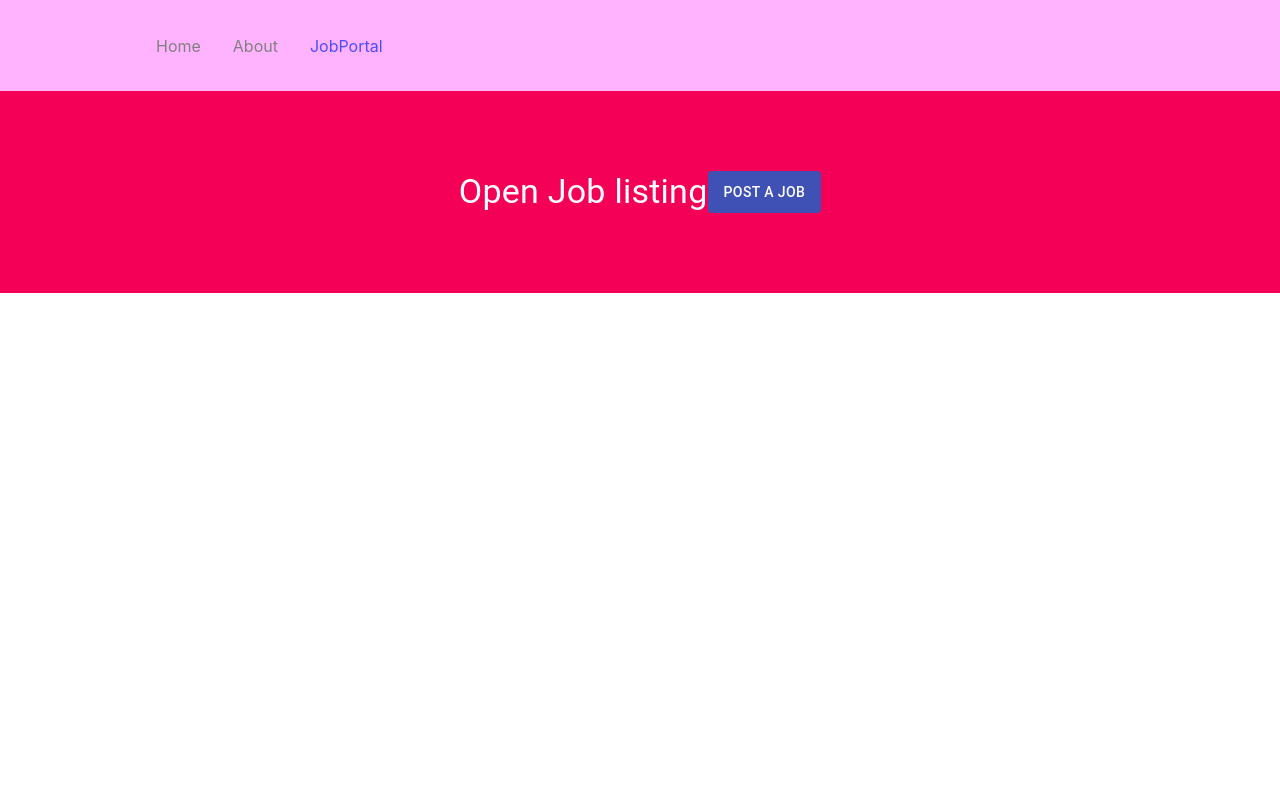
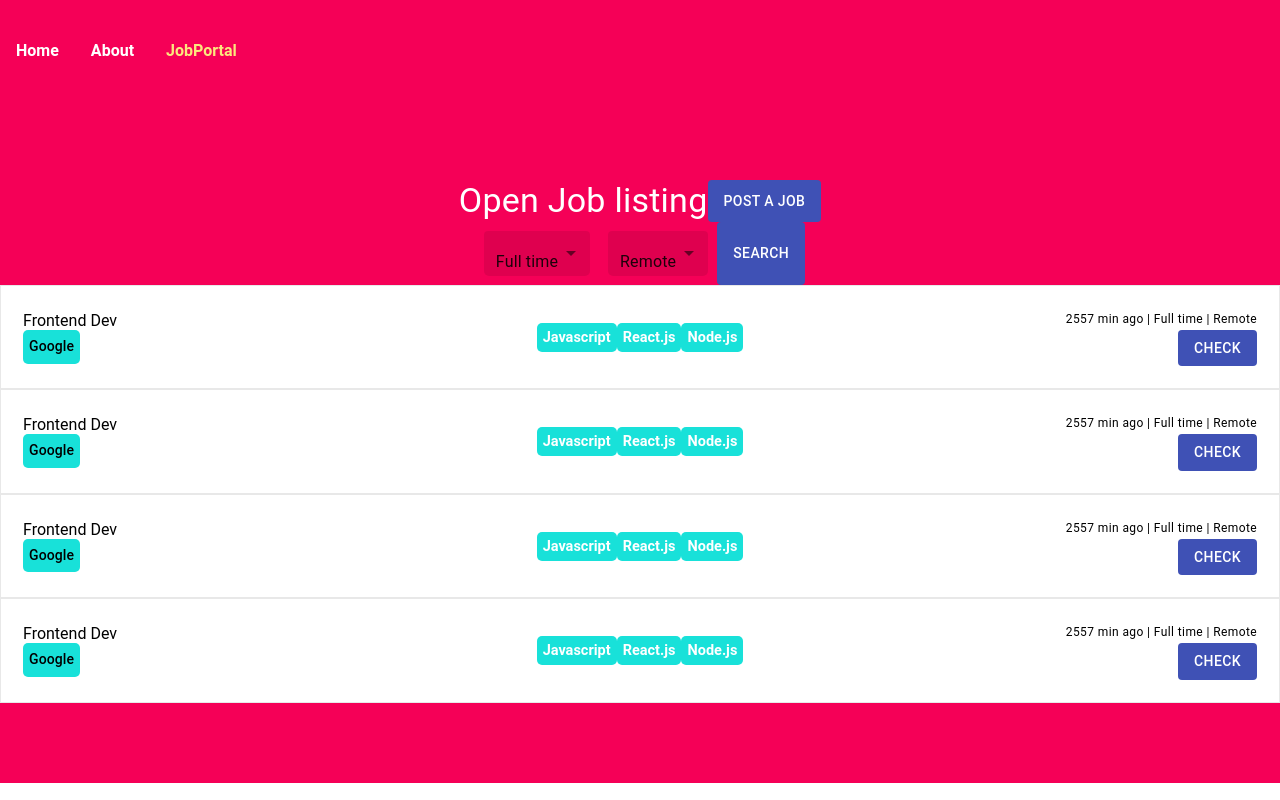
Before and after one commit to sukhmani0345/Employ-Her, a React (Create React App) app in the folder client/: page /jobportal in a window 1280 px wide. Built offline with nearby package versions, Linux system fonts and the light colour scheme.

Commit message:
Updated front-end

```diff
--- a/client/src/App.css
+++ b/client/src/App.css
@@ -1,4 +1,5 @@
-.App {
+
+/* .App {
   text-align: center;
 }
 
@@ -14,6 +15,7 @@
 }
 
 .App-header {
+  font: 'Roboto', sans-serif;
   background-color: #282c34;
   min-height: 100vh;
   display: flex;
@@ -35,4 +37,4 @@
   to {
     transform: rotate(360deg);
   }
-}
+} */
--- a/client/src/App.js
+++ b/client/src/App.js
@@ -10,6 +10,7 @@ import Home from './pages'
 import About from './pages/about';
 import JobPortal from './pages/jobportal';
 import HomeS from './pages/Home_Authentication/homeS';
+// import SearchBar from './components/SearchBar';
 
 function App(){
 
--- a/client/src/components/Navbar/index.jsx
+++ b/client/src/components/Navbar/index.jsx
@@ -4,9 +4,8 @@ import {Nav, NavLink, NavMenu } from "./NavbarElements";
 const Navbar = () => {
 
     return (
-
         <>
-            <Nav>
+            <Nav className = "nav">
                 <NavMenu><NavLink to="/homeS" activeStyle>
                         Home
                     </NavLink>
--- a/client/src/index.css
+++ b/client/src/index.css
@@ -1,13 +1,10 @@
 body {
   margin: 0;
-  font-family: -apple-system, BlinkMacSystemFont, 'Segoe UI', 'Roboto', 'Oxygen',
-    'Ubuntu', 'Cantarell', 'Fira Sans', 'Droid Sans', 'Helvetica Neue',
-    sans-serif;
+  font-family:'Roboto', sans-serif;
   -webkit-font-smoothing: antialiased;
   -moz-osx-font-smoothing: grayscale;
 }
 
 code {
-  font-family: source-code-pro, Menlo, Monaco, Consolas, 'Courier New',
-    monospace;
+  font-family: 'Roboto', sans-serif;
 }
--- a/client/src/pages/index.jsx
+++ b/client/src/pages/index.jsx
@@ -2,7 +2,8 @@ import React from 'react';
 
 const Home = () => {
   return (
-    <div>
+    <div className='home'>
+      {/* <img src="https://www.shutterstock.com/image-photo/indian-women-using-laptop-village-600w-1855069963.jpg" alt="React Image" /> */}
       <h1>Welcome to GeeksforGeeks</h1>
     </div>
   );
--- /dev/null
+++ b/client/src/pages/jobportal.css
@@ -0,0 +1,64 @@
+.wrapper{
+    background-color: white;
+    display: inline-flex;
+    /* box-shadow: 0px 1px 5px rgba(0. 0. 0. 0.1); */
+    border-radius: 5px;
+    text-align: center;
+    height: 45px;
+    margin: 9px;
+}
+
+.wrapper1{
+    padding: 20px;
+}
+
+
+.wrapper2{
+    border: 1px solid #e8e8e8;
+    padding: 2px;
+    transition: 0.3s;
+}
+
+
+wrapper2:hover{
+    box-shadow: 0px 5px 25px rgba(0. 0. 0. 0.1);
+    border-left: 6px solid blue;
+}
+
+.companyName{
+    font-size: 13.5px;
+    background-color:#18E1D9 ;
+    padding: 6px;
+    border-radius: 5px;
+    display: inline-block;
+    font-weight: 600;
+}
+
+
+
+.skillchip{
+    margin: 4px;
+    padding: 6px;
+    font-size: 14.5px;
+    border-radius: 5px;
+    transition: .3s;
+    cursor: pointer;
+    font-weight: 600;
+    background-color: #18E1D9;
+    color: #fff;
+}
+
+.button{
+    margin-left: 900px;
+}
+
+.typo{
+    margin-left:10px;
+    font-family: 'Roboto', sans-serif ;
+}
+
+/* .cont1{
+  background-color: #F96167;
+  background-repeat: no-repeat;
+  background-size: auto;
+} */
--- a/client/src/pages/jobportal.jsx
+++ b/client/src/pages/jobportal.jsx
@@ -11,19 +11,169 @@
 // export default JobPortal;
 
 import React from 'react';
-import { Box, Grid, Typography, Button, ThemeProvider} from '@material-ui/core';
+import { Box, Grid, Typography, Button, ThemeProvider, makeStyles, Select, MenuItem} from '@material-ui/core';
+import "./jobportal.css";
+
+const skills = ["Javascript", "React.js", "Node.js"];
+
+// const useStyles = makeStyles((theme)=> ({
+//     wrapper: {
+//         border:'1px solid #e8e8e8',
+
+//     },
+//     companyName: {
+//         font-size: "13.5px",
+//         background-
+//     }
+// }));
+// const useStyles = makeStyles({
+
+//     wrapper: {
+//         backgroundColor: "#fff !important",
+//         display: "flex !important",
+//         boxShadow: "0px 1px 5px rgba(0. 0. 0. 0.1) !important",
+//         borderRadius: "5px!important",
+//         "& > *":{
+//             flex: 1,
+//             height: "45px !important",
+//             margin: "8px !important",
+//         },
+//     }
+// });
 
 export default (props) =>(
-<Box py={10} bgcolor="secondary.main" color = "White">
-    <Grid container justifyContent="center" >
-        <Grid item x = {10}>
-            <Box display = "flex" justifyContent="space-between">
-            <Typography variant ="h4">
-                Open Job listing
-            </Typography>
-            <Button variant = "contained" color = "primary" disableElevation>Post a Job</Button>
+
+    <Box py = {10} bgcolor = "secondary.main" color = "white">
+        <Grid container bgcolor="secondary.main" className='cont1' justify = "center" >
+                <Box className = 'headerbox' display = "flex" justifyContent="space-between">
+                <Typography variant ="h4" className = 'typo'>
+                    Open Job listing
+                </Typography>
+                <Button className = 'button' variant = "contained" color = "primary" disableElevation>Post a Job</Button>
+                </Box>
+        </Grid>
+        <Box justifyContent="center" display="flex">
+                <Select className = "wrapper" disableUnderline variant = "filled" defaultValue="Full time">
+                    <MenuItem value =  "Full time">Full time</MenuItem>
+                    <MenuItem value =  "Part time">Part time</MenuItem>
+                    <MenuItem value =  "Contract">Contract</MenuItem>
+                </Select>
+                <Select className = "wrapper" disableUnderline variant = "filled" defaultValue="Remote">
+                    <MenuItem value =  "Remote">Remote</MenuItem>
+                    <MenuItem value =  "In Office">In Office</MenuItem>
+                </Select>
+                <Button  color = "primary" variant = "contained" disableElevation>
+                    Search
+                </Button>
             </Box>
-        </Grid>
-    </Grid>
-</Box>
-);
+            <Box className="wrapper2" bgcolor="white" color = "black">
+                <Grid container className = "wrapper1" alignItems='center'>
+                    <Grid item xs>
+                        <Typography variant="subtitel">Frontend Dev</Typography><br></br>
+                        <Typography variant="subtitle2" className='companyName'>Google</Typography>
+                    </Grid>
+                    <Grid item container xs justifyContent="center" display="flex">
+                        {skills.map(skill =>
+                        <Grid key={skill} className = "skillchip" item>
+                            {skill}
+                        </Grid>)}
+                    </Grid>
+                    <Grid item container direction="column" alignItems='flex-end' xs>
+                    <Grid item>
+                        <Typography variant="caption">2557 min ago | Full time | Remote</Typography>
+                    </Grid>
+                    <Grid item>
+                        <Box mp = {2}>
+                        <Button  color = "primary" variant = "contained" disableElevation>
+                    Check
+                </Button>
+                        {/* <Button variant = "outlined" m = {5} p={5}>Check</Button> */}
+                        </Box>
+                    </Grid>
+                    </Grid>
+                </Grid>
+            </Box>
+            <Box className="wrapper2" bgcolor="white" color = "black">
+                <Grid container className = "wrapper1" alignItems='center'>
+                    <Grid item xs>
+                        <Typography variant="subtitel">Frontend Dev</Typography><br></br>
+                        <Typography variant="subtitle2" className='companyName'>Google</Typography>
+                    </Grid>
+                    <Grid item container xs justifyContent="center" display="flex">
+                        {skills.map(skill =>
+                        <Grid key={skill} className = "skillchip" item>
+                            {skill}
+                        </Grid>)}
+                    </Grid>
+                    <Grid item container direction="column" alignItems='flex-end' xs>
+                    <Grid item>
+                        <Typography variant="caption">2557 min ago | Full time | Remote</Typography>
+                    </Grid>
+                    <Grid item>
+                        <Box mp = {2}>
+                        <Button  color = "primary" variant = "contained" disableElevation>
+                    Check
+                </Button>
+                        {/* <Button variant = "outlined" m = {5} p={5}>Check</Button> */}
+                        </Box>
+                    </Grid>
+                    </Grid>
+                </Grid>
+            </Box>
+            <Box className="wrapper2" bgcolor="white" color = "black">
+                <Grid container className = "wrapper1" alignItems='center'>
+                    <Grid item xs>
+                        <Typography variant="subtitel">Frontend Dev</Typography><br></br>
+                        <Typography variant="subtitle2" className='companyName'>Google</Typography>
+                    </Grid>
+                    <Grid item container xs justifyContent="center" display="flex">
+                        {skills.map(skill =>
+                        <Grid key={skill} className = "skillchip" item>
+                            {skill}
+                        </Grid>)}
+                    </Grid>
+                    <Grid item container direction="column" alignItems='flex-end' xs>
+                    <Grid item>
+                        <Typography variant="caption">2557 min ago | Full time | Remote</Typography>
+                    </Grid>
+                    <Grid item>
+                        <Box mp = {2}>
+                        <Button  color = "primary" variant = "contained" disableElevation>
+                    Check
+                </Button>
+                        {/* <Button variant = "outlined" m = {5} p={5}>Check</Button> */}
+                        </Box>
+                    </Grid>
+                    </Grid>
+                </Grid>
+            </Box>
+            <Box className="wrapper2" bgcolor="white" color = "black">
+                <Grid container className = "wrapper1" alignItems='center'>
+                    <Grid item xs>
+                        <Typography variant="subtitel">Frontend Dev</Typography><br></br>
+                        <Typography variant="subtitle2" className='companyName'>Google</Typography>
+                    </Grid>
+                    <Grid item container xs justifyContent="center" display="flex">
+                        {skills.map(skill =>
+                        <Grid key={skill} className = "skillchip" item>
+                            {skill}
+                        </Grid>)}
+                    </Grid>
+                    <Grid item container direction="column" alignItems='flex-end' xs>
+                    <Grid item>
+                        <Typography variant="caption">2557 min ago | Full time | Remote</Typography>
+                    </Grid>
+                    <Grid item>
+                        <Box mp = {2}>
+                        <Button  color = "primary" variant = "contained" disableElevation>
+                    Check
+                </Button>
+                        {/* <Button variant = "outlined" m = {5} p={5}>Check</Button> */}
+                        </Box>
+                    </Grid>
+                    </Grid>
+                </Grid>
+            </Box>
+    </Box>
+
+)
--- a/client/src/theme/theme.jsx
+++ b/client/src/theme/theme.jsx
@@ -3,47 +3,47 @@ import { createMuiTheme } from "@material-ui/core";
 const primary = "#18E1D9";
 const secondary = "#0B0B15";
 
-export default createMuiTheme({
-  typography: {
-    fontFamily: "Poppins, sans-serif",
-  },
-  palette: {
-    primary: {
-      main: primary,
-    },
-    secondary: {
-      main: secondary,
-    },
-  },
-  overrides: {
-    MuiDialogActions: {
-      root: {
-        padding: "8px 24px 16px 24px",
-      },
-    },
-    MuiButton: {
-      root: {
-        fontWeight: 600,
-        textTransform: "none",
-        color: secondary,
-        padding: "6px 24px",
-      },
-      outlined: {
-        borderRadius: "35px",
-        borderColor: secondary,
-        padding: "6px 20px",
-      },
-    },
-    MuiSelect: {
-      filled: {
-        padding: "15px 0 15px 15px",
-      },
-    },
-    MuiFilledInput: {
-      input: {
-        height: "49px",
-        padding: "0px 0 0 10px",
-      },
-    },
-  },
-});
+// export default createMuiTheme({
+//   typography: {
+//     fontFamily: "Poppins, sans-serif",
+//   },
+//   palette: {
+//     primary: {
+//       main: primary,
+//     },
+//     secondary: {
+//       main: secondary,
+//     },
+//   },
+//   overrides: {
+//     MuiDialogActions: {
+//       root: {
+//         padding: "8px 24px 16px 24px",
+//       },
+//     },
+//     MuiButton: {
+//       root: {
+//         fontWeight: 600,
+//         textTransform: "none",
+//         color: secondary,
+//         padding: "6px 24px",
+//       },
+//       outlined: {
+//         borderRadius: "35px",
+//         borderColor: secondary,
+//         padding: "6px 20px",
+//       },
+//     },
+//     MuiSelect: {
+//       filled: {
+//         padding: "15px 0 15px 15px",
+//       },
+//     },
+//     MuiFilledInput: {
+//       input: {
+//         height: "49px",
+//         padding: "0px 0 0 10px",
+//       },
+//     },
+//   },
+// });
```
Also changed, not shown: client/src/components/Navbar/NavbarElements.jsx (+7 -5 lines), client/src/pages/about.jsx (+5 -3 lines), client/src/pages/home.css (added, +14 -0 lines), client/src/components/Navbar/index.css (added).
